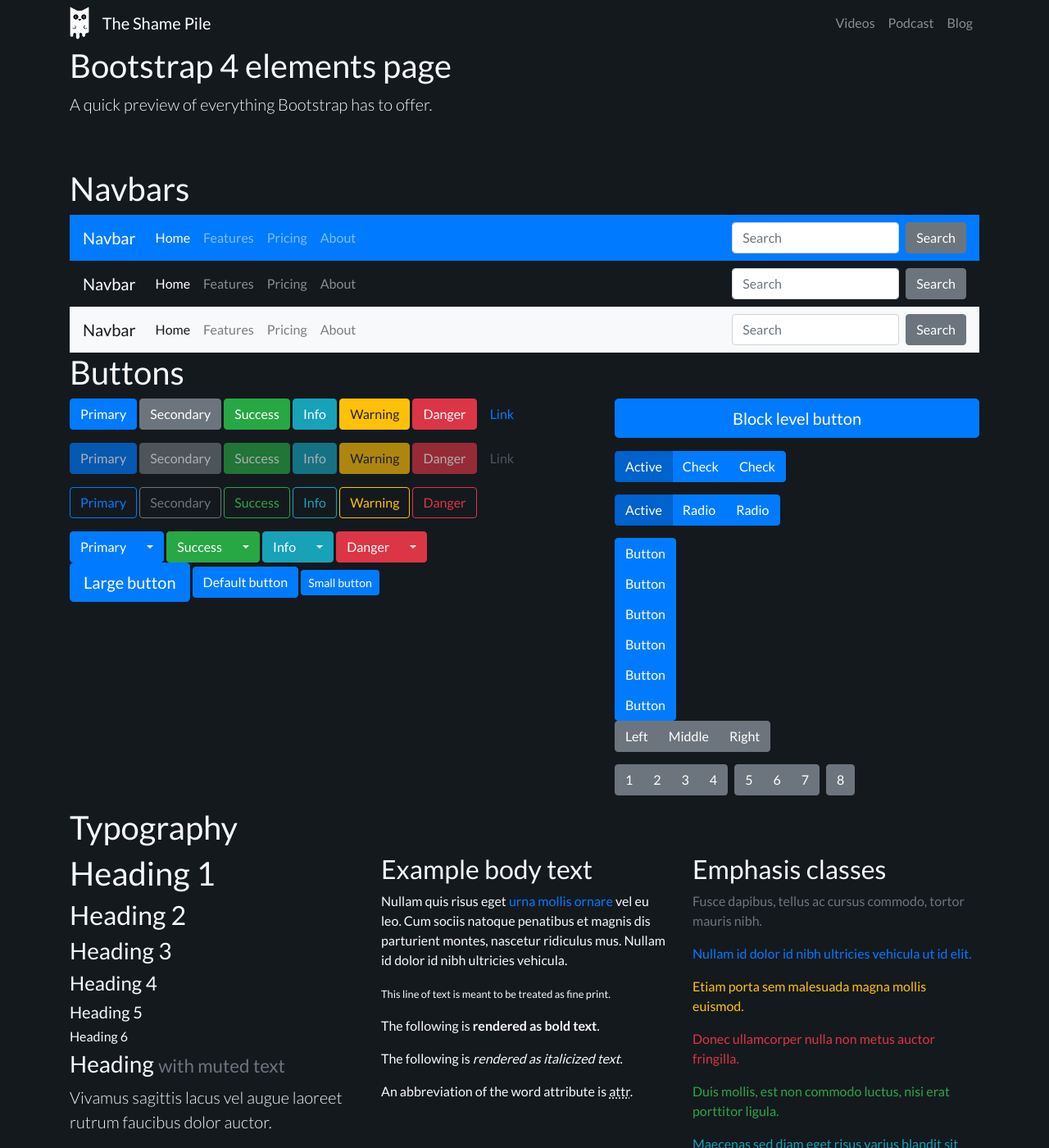
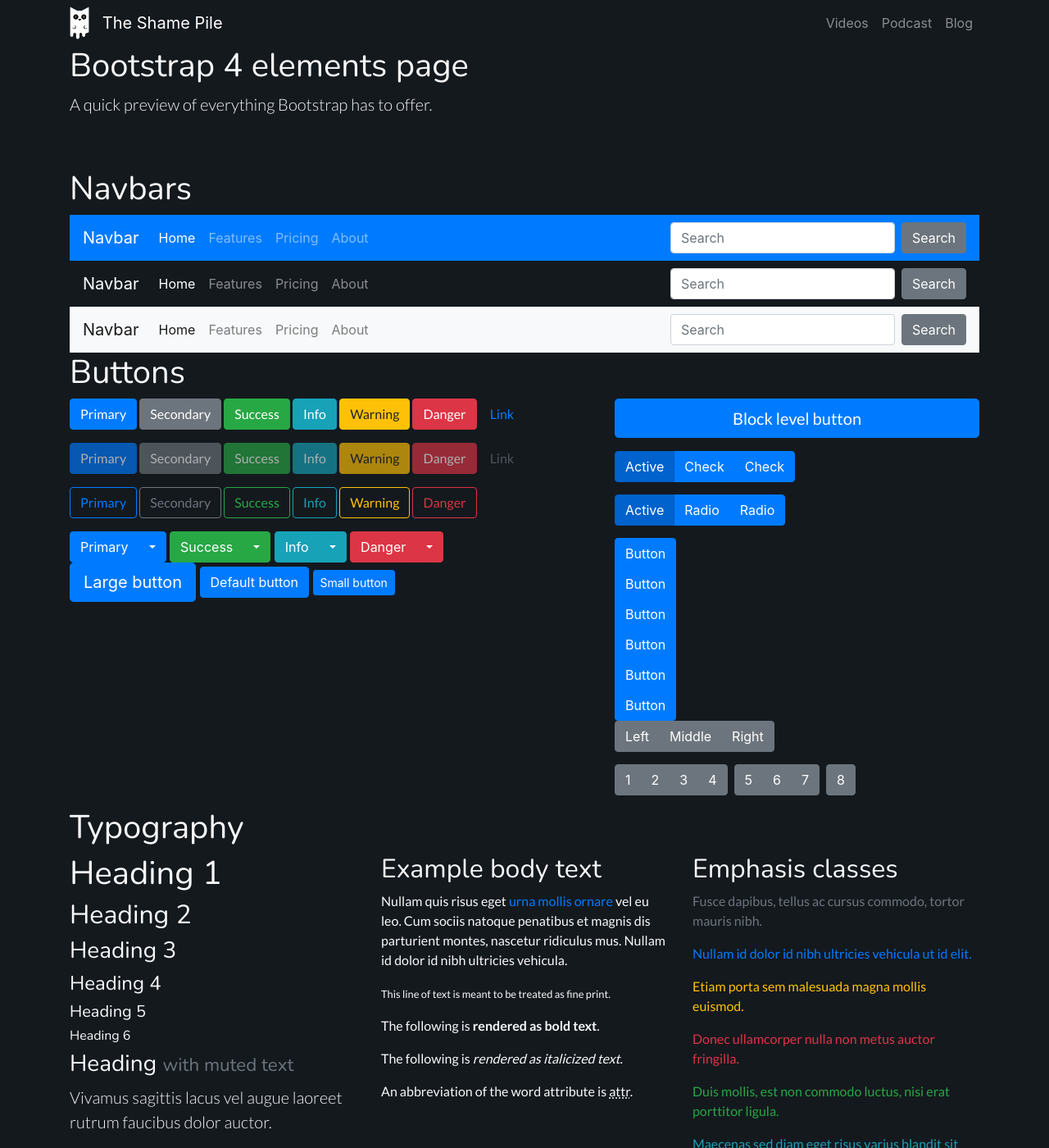
Before and after one commit to shamepile/github.io, a Jekyll site: the page built from elements.html, in a window 1280 px wide and 1400 px high. Shown: the whole window at 82% size. Built offline with Jekyll 4.4.1, drawn with Linux system fonts in a browser that asks for light colours.

Commit message:
new font

```diff
--- a/_includes/head.html
+++ b/_includes/head.html
@@ -8,6 +8,6 @@
 <link rel="stylesheet" href="{{ "/src/animateCSS/animate.min.css" | prepend: site.baseurl }}">
 <link rel="stylesheet" href="{{ "/src/aos/aos.css" | prepend: site.baseurl }}" >
 <!-- Fonts -->
-<link href="https://fonts.googleapis.com/css?family=Lato:300,400,700" rel="stylesheet">
+<link href="https://fonts.googleapis.com/css?family=Lato:300,400,700|Nunito:400" rel="stylesheet">
 <link href="https://stackpath.bootstrapcdn.com/font-awesome/4.7.0/css/font-awesome.min.css" rel="stylesheet" integrity="sha384-wvfXpqpZZVQGK6TAh5PVlGOfQNHSoD2xbE+QkPxCAFlNEevoEH3Sl0sibVcOQVnN" crossorigin="anonymous">
 <link href="https://fonts.googleapis.com/icon?family=Material+Icons" rel="stylesheet">
--- a/css/style.scss
+++ b/css/style.scss
@@ -1,8 +1,11 @@
 ---
 ---
 // Custom
-* {
-  font-family: 'Lato', sans-serif;
+h1, h2, h3, h4, h5, h6{
+  font-family: 'Nunito', sans-serif !important;
+}
+p {
+  font-family: 'Lato', sans-serif !important;
 }
 .cover {
   height:75vh;
```
Also changed, not shown: 7 other files.
